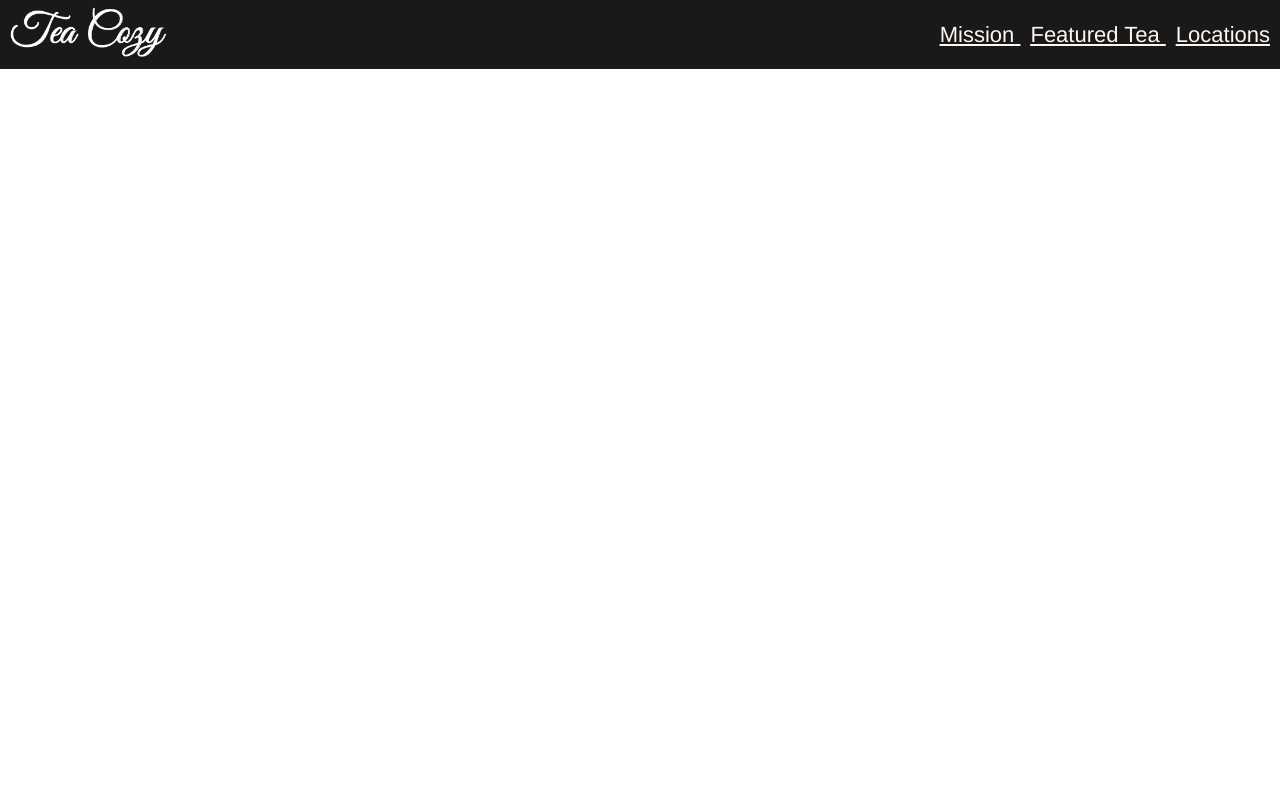
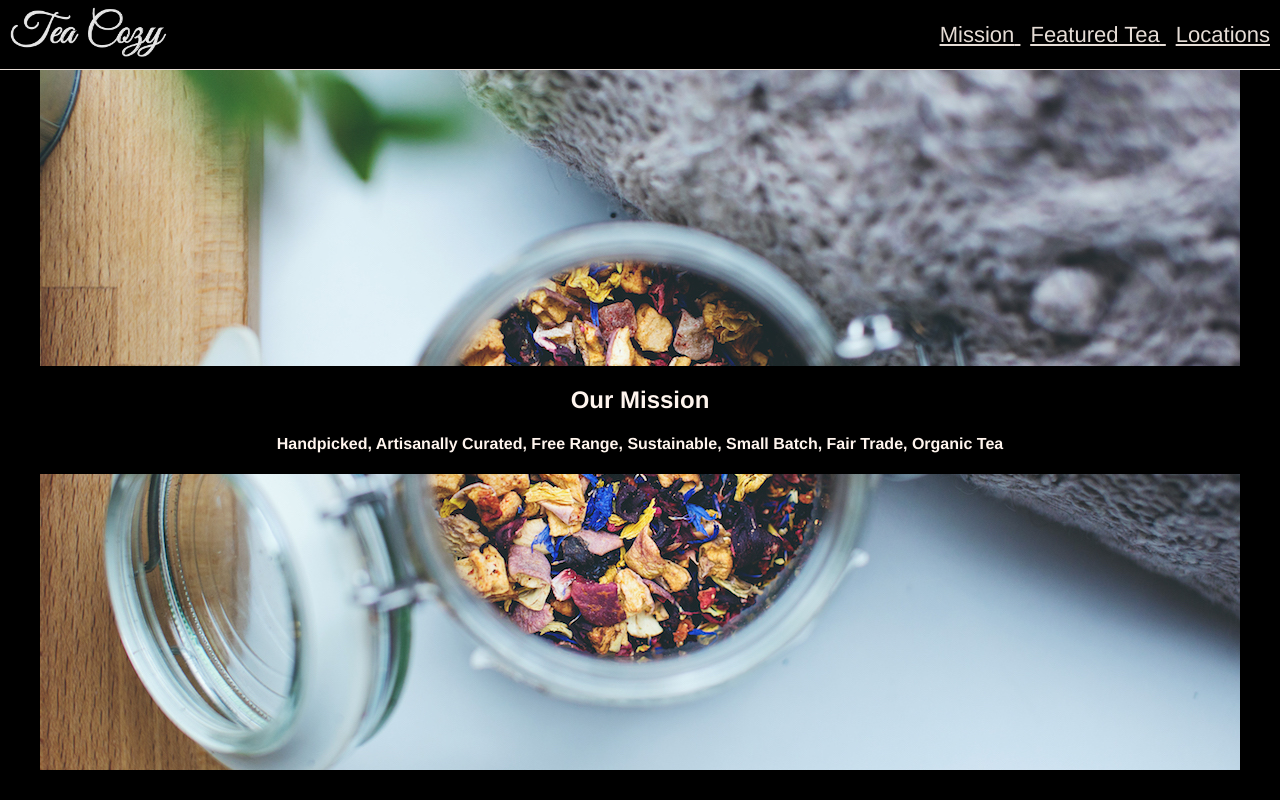
Before and after one commit to frankpjr1/teacozy, a plain HTML site: page index.html in a window 1280 px wide. Drawn offline with Linux system fonts and the light colour scheme.

Commit message:
Mission section of Tea Cozy

```diff
--- a/css/styles.css
+++ b/css/styles.css
@@ -3,6 +3,9 @@
 body{
   margin: 0px;
   padding:0px;
+  font-family: Helvetica;
+  color: seashell;
+  background-color: #000;
 }
 
 /* styles for the masthead */
@@ -15,11 +18,14 @@ body{
   align-items: center;
   height: 69px;
   background-color: #000;
-  font-family: Helvetica;
+
   font-size: 22px;
-  color: seashell;
+
   opacity: 0.9;
+  margin-bottom: 50px;
+  border-bottom: 1px solid seashell;
   position: fixed;
+
 
 }
 
@@ -50,6 +56,33 @@ body{
   padding-left: 10px;
 }
 
-a:link{
+a:link,a:visited{
   color: seashell;
 }
+
+
+#main {
+  margin: auto;
+  width: 1200px;
+  padding-top: 70px;
+
+}
+/* styles for mission */
+
+
+.mission {
+  display: flex;
+  justify-content: center;
+  align-items: center;
+  text-align: center;
+
+  width: 1200px;
+  height: 700px;
+  background-image: url(../images/img-mission-background.jpg);
+}
+
+.our-mission{
+
+  background-color: #000;
+  width: 100%;
+}
--- a/index.html
+++ b/index.html
@@ -20,8 +20,21 @@
   </div>
 
 </div>
+<div id="main">
+
 
 <!-- Mission HTML Layout -->
 
+<div class="mission">
+  <div class="our-mission">
+    <h2>Our Mission</h2>
+    <h4>Handpicked, Artisanally Curated, Free Range, Sustainable,
+      Small Batch, Fair Trade, Organic Tea </h4>
+
+  </div>
+
+</div>
+
+</div>
   </body>
 </html>
```
